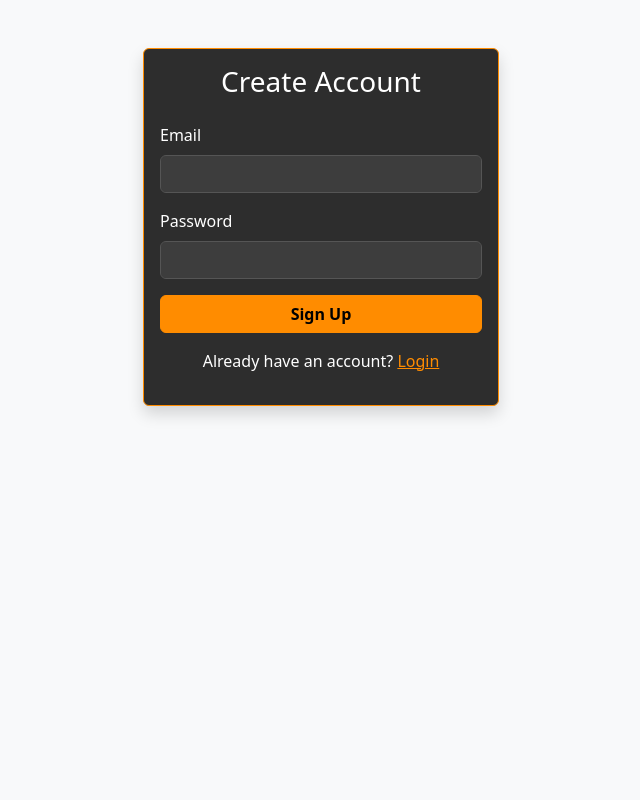
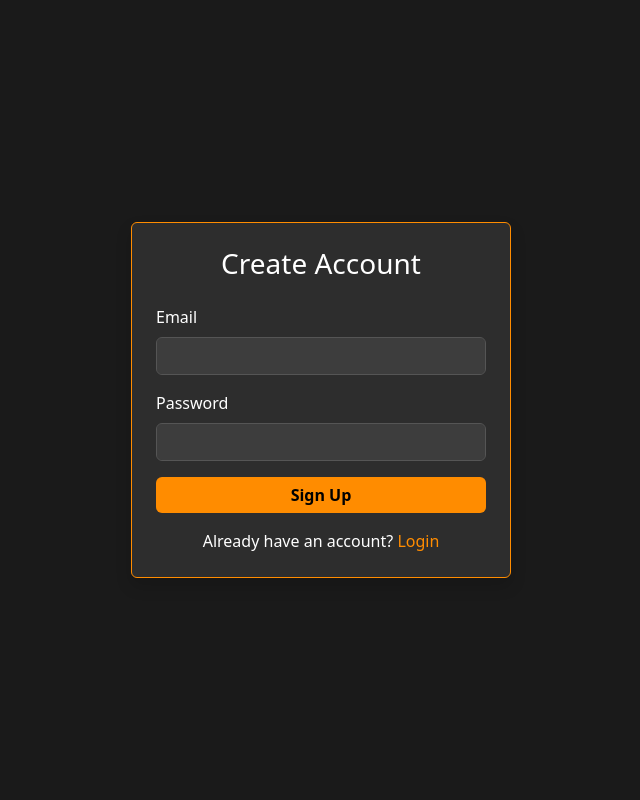
Before and after one commit to agamchugh/agam, a Flask app: page /signup in a window 1280 px wide. Shown: the whole page, without its empty margins (319-959 px from the left). Run offline with Flask 3, Linux system fonts and the light colour scheme.

Commit message:
Update signup.html

```diff
--- a/templates/signup.html
+++ b/templates/signup.html
@@ -3,22 +3,21 @@
 <head>
     <meta charset="UTF-8">
     <meta name="viewport" content="width=device-width, initial-scale=1.0">
-    <title>Sign Up - Secure App</title>
+    <meta name="theme-color" content="#1a1a1a">
+    <title>Sign Up</title>
     <link href="https://cdn.jsdelivr.net/npm/bootstrap@5.3.0/dist/css/bootstrap.min.css" rel="stylesheet">
     <style>
-        body { background-color: #1a1a1a !important; color: white; }
-        .card { background-color: #2d2d2d; color: white; border: 1px solid #ff8c00; }
-        .btn-success { background-color: #ff8c00 !important; border-color: #ff8c00 !important; color: black !important; font-weight: bold; }
+        html, body { background-color: #1a1a1a !important; height: 100%; margin: 0; color: white; }
+        .full-screen-bg { min-height: 100vh; display: flex; align-items: center; justify-content: center; background-color: #1a1a1a; }
+        .card { background-color: #2d2d2d; color: white; border: 1px solid #ff8c00; box-shadow: 0 4px 15px rgba(0,0,0,0.5); width: 100%; max-width: 380px; }
+        .btn-primary { background-color: #ff8c00 !important; border: none !important; color: black !important; font-weight: bold; }
         .form-control { background-color: #3d3d3d; color: white; border: 1px solid #555; }
-        a { color: #ff8c00; }
+        a { color: #ff8c00; text-decoration: none; }
     </style>
 </head>
-<body class="bg-light">
-    <div class="container mt-5">
-        <div class="row justify-content-center">
-            <div class="col-md-4">
-                <div class="card shadow">
-                    <div class="card-body">
+<body>
+    <div class="full-screen-bg container-fluid">
+        <div class="card shadow p-4">
             <h3 class="text-center mb-4">Create Account</h3>
             <form action="/signup" method="POST">
                 <div class="mb-3">
@@ -29,12 +28,9 @@
                     <label class="form-label">Password</label>
                     <input type="password" name="password" class="form-control" required>
                 </div>
-                            <button type="submit" class="btn btn-success w-100">Sign Up</button>
+                <button type="submit" class="btn btn-primary w-100">Sign Up</button>
             </form>
-                        <p class="mt-3 text-center">Already have an account? <a href="/login">Login</a></p>
-                    </div>
-                </div>
-            </div>
+            <p class="mt-3 text-center mb-0">Already have an account? <a href="/login">Login</a></p>
         </div>
     </div>
 </body>
```
Lines whose indentation alone changed are shown as unchanged.
